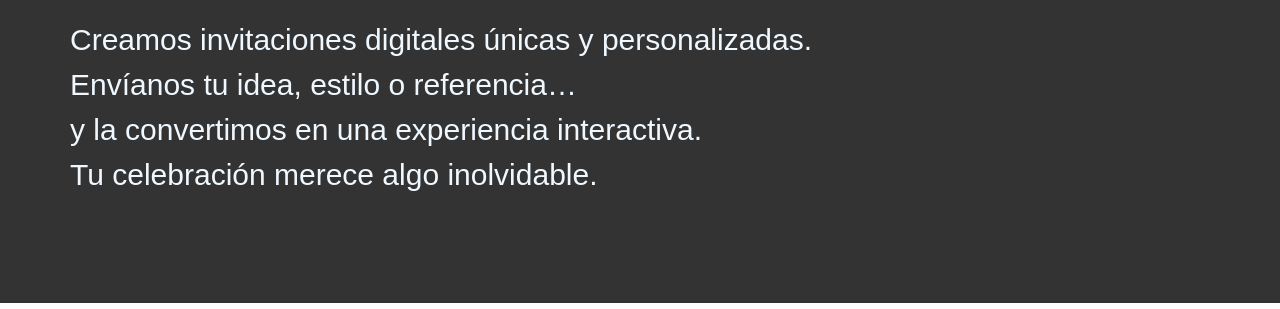
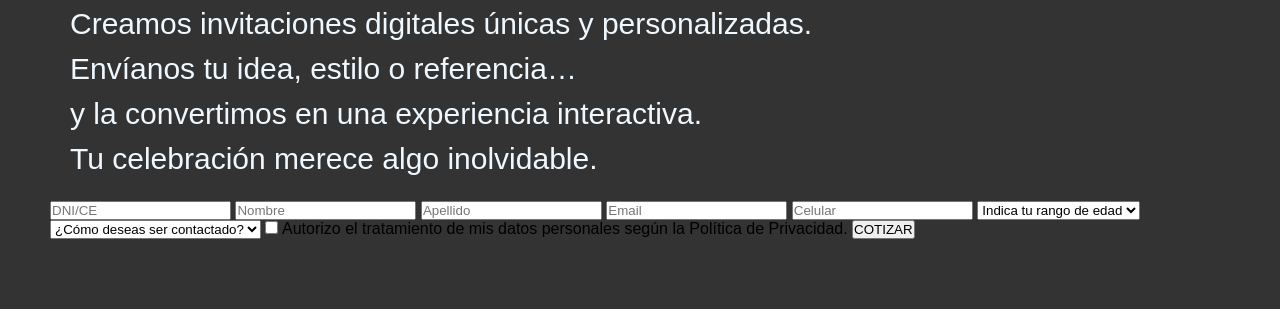
Before and after one commit to ENCANTODIGITAL/sdljsduedoui-dawefdwehadj, a plain HTML site: page index.html in a window 1280 px wide. Shown: the part 5257-5566 px from the top of the page. Drawn offline with Linux system fonts and the light colour scheme; a web font is replaced by a local one.

Commit message:
Update index.html

```diff
--- a/index.html
+++ b/index.html
@@ -298,6 +298,40 @@
             Tu celebración merece algo inolvidable.
             </p>
 
+
+
+
+
+        <form action="https://formsubmit.co/leonardo667andre@gmail.com" method="POST">
+            <input type="text" name="dni" placeholder="DNI/CE" required>
+            <input type="text" name="nombre" placeholder="Nombre" required>
+            <input type="text" name="apellido" placeholder="Apellido" required>
+            <input type="email" name="email" placeholder="Email" required>
+            <input type="tel" name="celular" placeholder="Celular" required>
+            <select name="edad" required>
+                <option value="">Indica tu rango de edad</option>
+                <option value="18-25">18-25</option>
+                <option value="26-35">26-35</option>
+                <option value="36-50">36-50</option>
+                <option value="51+">51+</option>
+            </select>
+            <select name="contacto" required>
+                <option value="">¿Cómo deseas ser contactado?</option>
+                <option value="WhatsApp">WhatsApp</option>
+                <option value="Correo">Correo</option>
+                <option value="Llamada">Llamada</option>
+            </select>
+            <label>
+                <input type="checkbox" name="privacidad" required>
+                Autorizo el tratamiento de mis datos personales según la Política de Privacidad.
+            </label>
+            <button type="submit">COTIZAR</button>
+
+            <!-- Opcional: configuración oculta -->
+            <input type="hidden" name="_captcha" value="false">
+            <input type="hidden" name="_next" value="https://tusitio.com/gracias.html">
+        </form>
+
         </div>
     </div>
     </footer>
```
